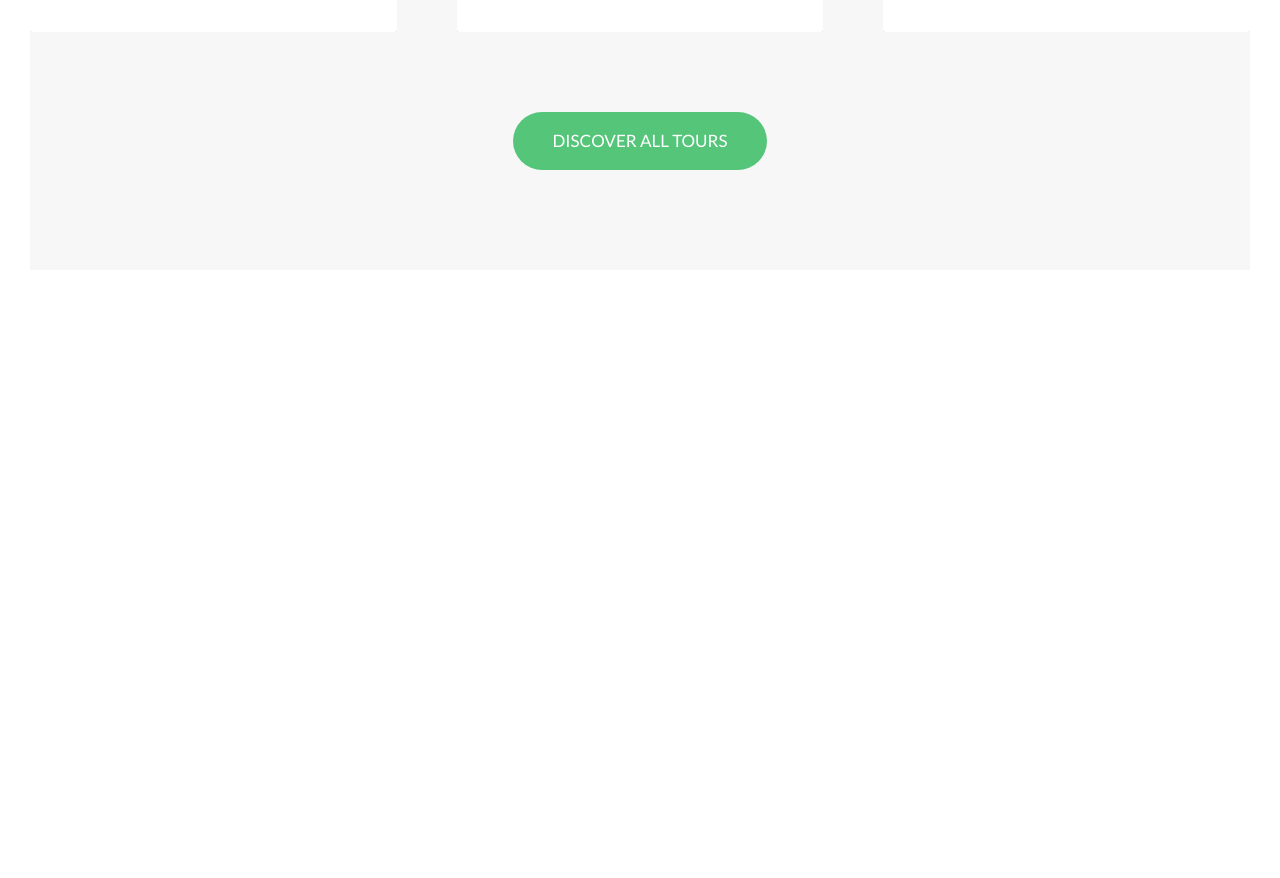
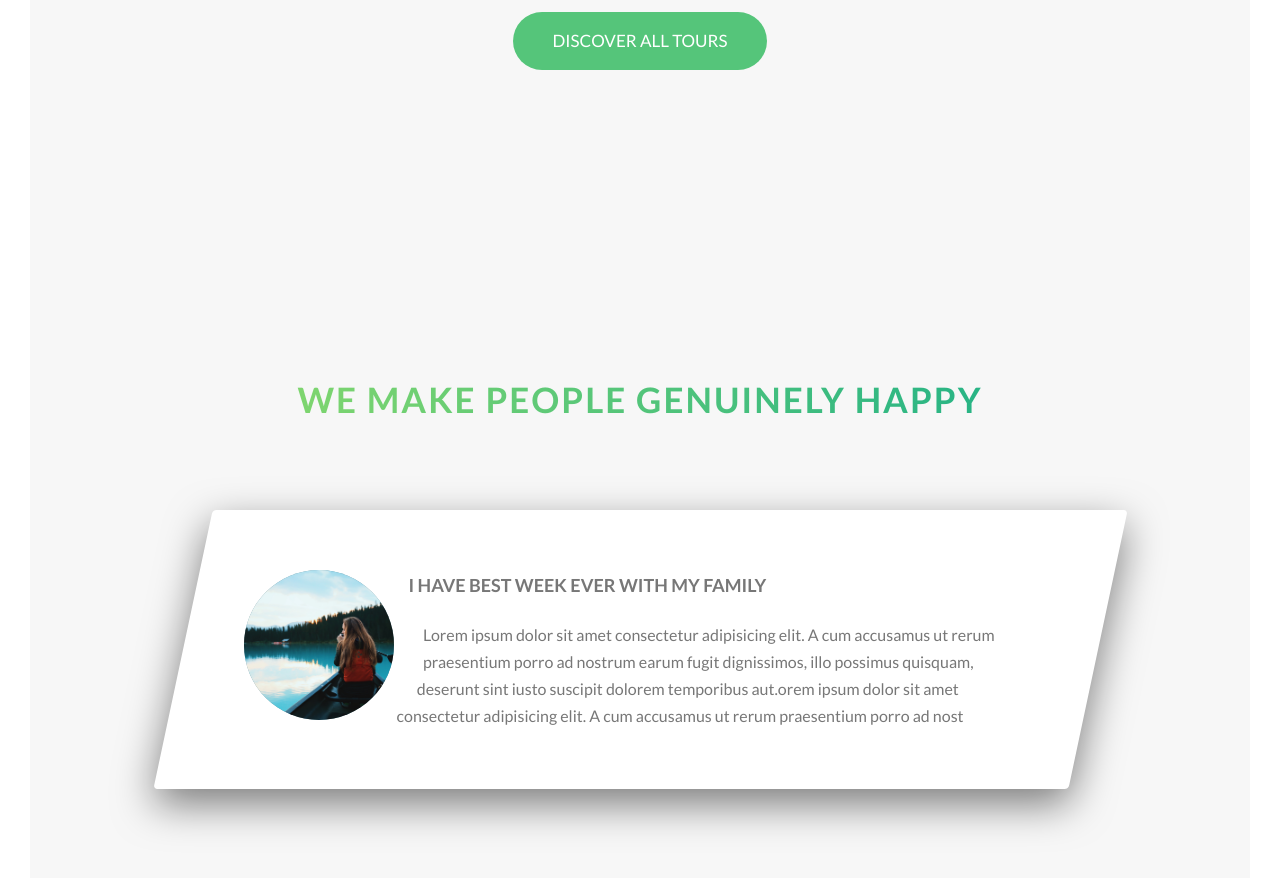
Before and after one commit to mgthihazaw/tourpage, a website: page index.html in a window 1280 px wide. Shown: the part 3134-4012 px from the top of the page. Before the commit the page ends 3434 px from the top, so only its background shows below. Drawn offline with Linux system fonts and the light colour scheme.

Commit message:
add section story

```diff
--- a/index.html
+++ b/index.html
@@ -246,7 +246,25 @@
         </div>
 
         <div class="u-text-center m-t-8">
-         <a href="#" class="btn btn--primary">Discover All Tours</a>
+          <a href="#" class="btn btn--primary">Discover All Tours</a>
+        </div>
+      </section>
+      <section class="section-stories">
+        <div class="u-text-center m-b-8">
+          <h2 class="heading-secondary ">
+            We make people genuinely happy
+          </h2>
+        </div>
+        <div class="row">
+          <div class="story">
+             <figure class="story__shape">
+              <img src="img/nat-8.jpg" alt="Person" class="story__img">
+             </figure>
+             <div class="story__text">
+               <h3 class="heading-tertiary m-b-2">I have best week ever with my family</h3>
+               <p>Lorem ipsum dolor sit amet consectetur adipisicing elit. A cum accusamus ut rerum praesentium porro ad nostrum earum fugit dignissimos, illo possimus quisquam, deserunt sint iusto suscipit dolorem temporibus aut.orem ipsum dolor sit amet consectetur adipisicing elit. A cum accusamus ut rerum praesentium porro ad nost</p>
+             </div>
+          </div>
         </div>
       </section>
     </main>
--- /dev/null
+++ b/sass/components/_story.scss
@@ -0,0 +1,30 @@
+.story{
+    width:75%;
+    margin:0 auto;
+    background-color: $white;
+    box-shadow: 0.2rem 1.5rem 4rem rgba($black,0.5);
+    padding: 6rem;
+    padding-left: 9rem;
+    border-radius: 0.4rem;
+    font-size: $original-font-size;
+    transform:skewX(-12deg);
+    &__shape{
+      width:15rem;
+      height:15rem;
+      background-color: rgb(111, 154, 165) ;
+      float:left;
+      shape-outside: circle(50% at 50% 50%);
+      -webkit-shape-outside :circle(50% at 50% 50%);
+      clip-path: circle(50% at 50% 50%);
+      -webkit-clip-path: circle(50% at 50% 50%);
+      transform: translate(-3rem) skewX(12deg);
+
+    }
+    &__img{
+        height:100%;
+
+    }
+    &__text{
+        transform:skewX(12deg);
+    }
+}
--- a/sass/main.scss
+++ b/sass/main.scss
@@ -11,7 +11,7 @@
 @import "components/buttons";
 @import "components/composition";
 @import "components/feature_box";
-
+@import "components/story";
 
 
 @import "layout/header";
--- a/sass/pages/_home.scss
+++ b/sass/pages/_home.scss
@@ -24,6 +24,11 @@
 
 .section-tours{
     background-color: $grey-light-1;
-    padding: 25rem 0 10rem 0;
+    padding: 15rem  0;
     margin-top:-12rem;
 }
+.section-stories{
+    background-color: $grey-light-1;
+    padding:15rem 0;
+
+}
```
Also changed, not shown: css/style.css.
